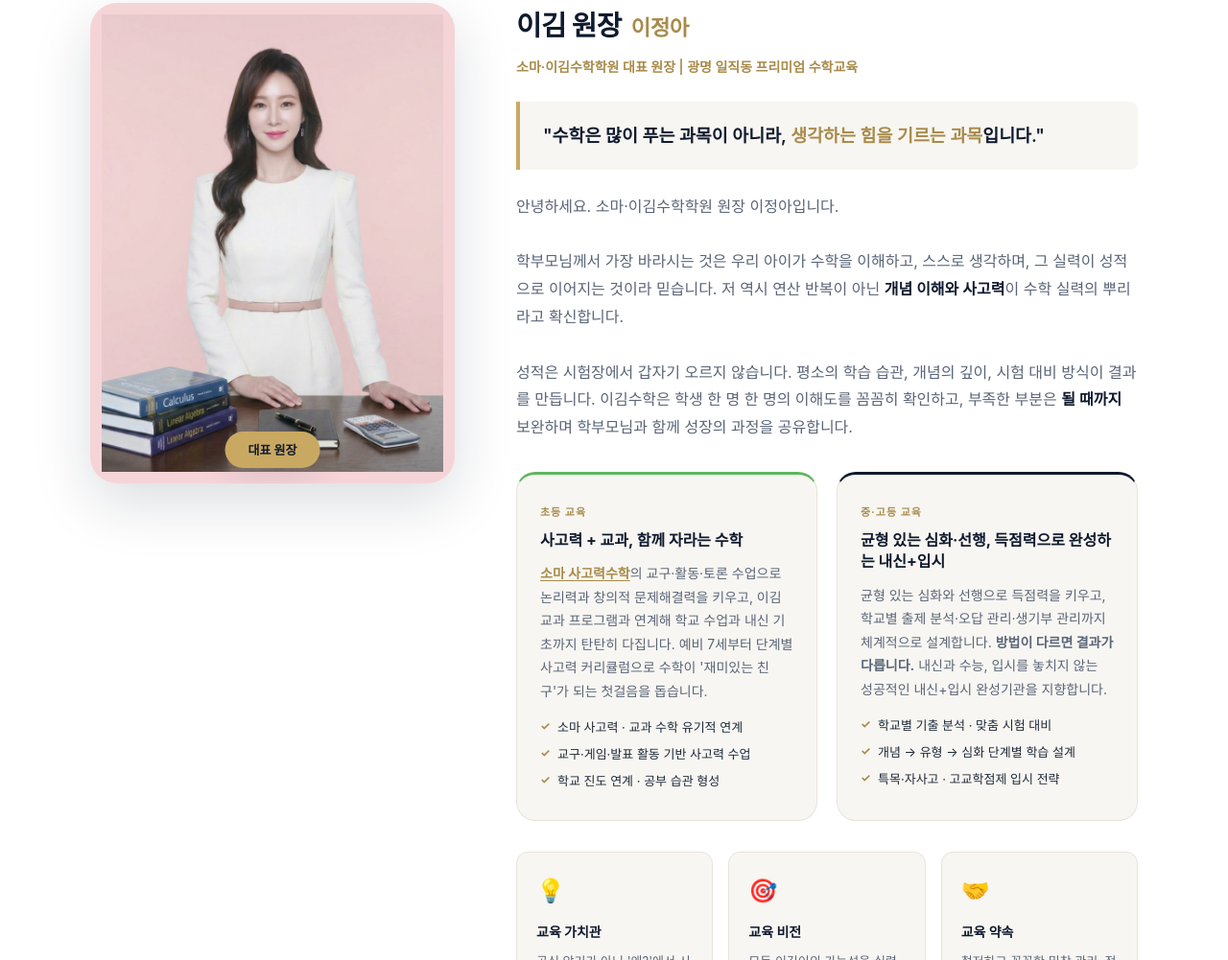
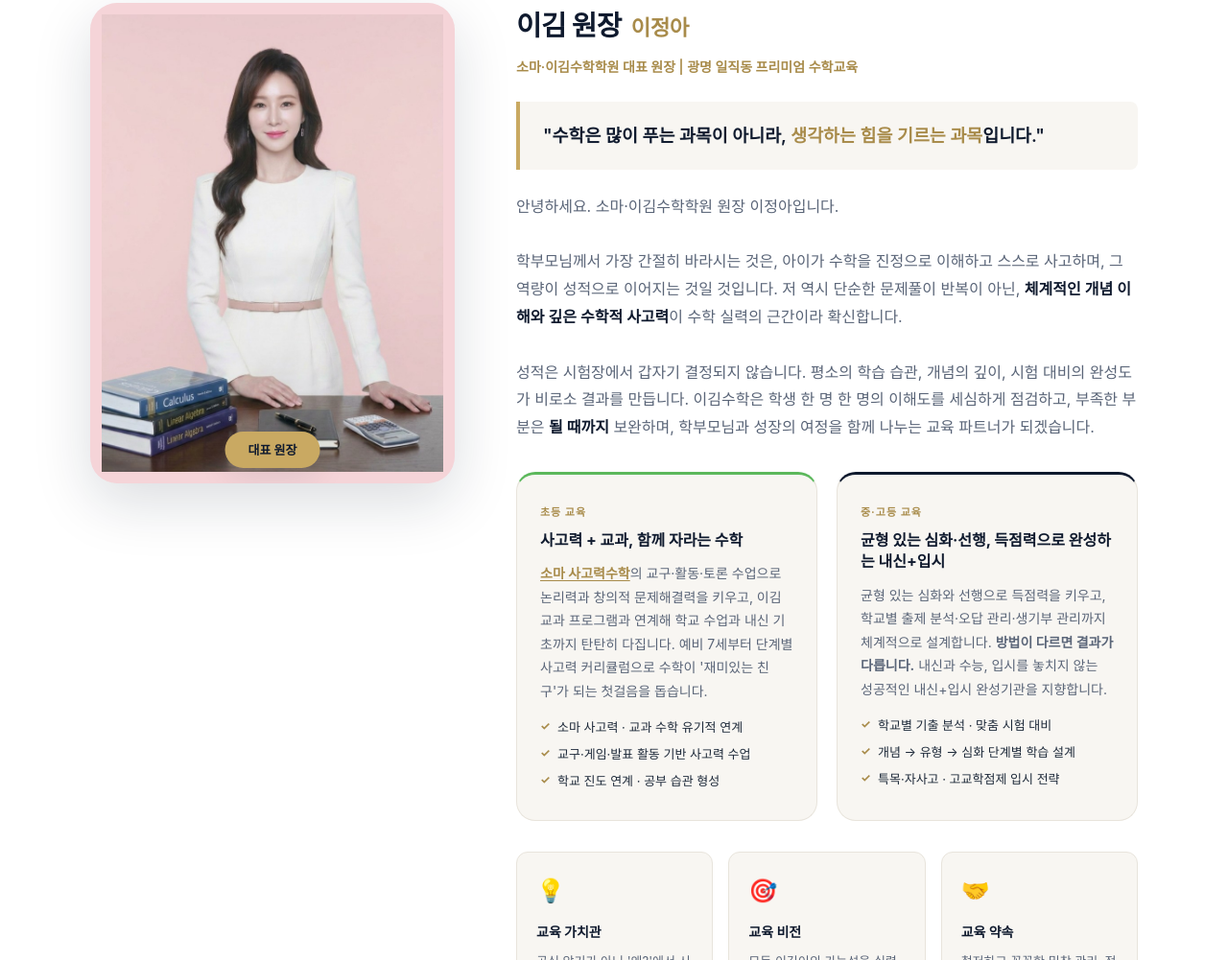
Before and after one commit to lja0822-JA/soma-ikim-math, a plain HTML site: page index.html in a window 1280 px wide. Shown: the part 1410-2411 px from the top of the page at 96% size. Drawn offline with Linux system fonts and the light colour scheme; a web font is replaced by a local one.

Commit message:
update: refine director introduction copy for premium tone

```diff
--- a/index.html
+++ b/index.html
@@ -145,13 +145,17 @@
             </blockquote>
             <p class="director__intro">
               안녕하세요. 소마·이김수학학원 원장 이정아입니다.<br><br>
-              학부모님께서 가장 바라시는 것은 우리 아이가 수학을 이해하고, 스스로 생각하며,
-              그 실력이 성적으로 이어지는 것이라 믿습니다. 저 역시 연산 반복이 아닌
-              <strong>개념 이해와 사고력</strong>이 수학 실력의 뿌리라고 확신합니다.<br><br>
-              성적은 시험장에서 갑자기 오르지 않습니다. 평소의 학습 습관, 개념의 깊이,
-              시험 대비 방식이 결과를 만듭니다. 이김수학은 학생 한 명 한 명의 이해도를
-              꼼꼼히 확인하고, 부족한 부분은 <strong>될 때까지</strong> 보완하며
-              학부모님과 함께 성장의 과정을 공유합니다.
+              학부모님께서 가장 간절히 바라시는 것은, 아이가 수학을 진정으로 이해하고
+              스스로 사고하며, 그 역량이 성적으로 이어지는 것일 것입니다.
+              저 역시 단순한 문제풀이 반복이 아닌,
+              <strong>체계적인 개념 이해와 깊은 수학적 사고력</strong>이
+              수학 실력의 근간이라 확신합니다.<br><br>
+              성적은 시험장에서 갑자기 결정되지 않습니다.
+              평소의 학습 습관, 개념의 깊이, 시험 대비의 완성도가
+              비로소 결과를 만듭니다.
+              이김수학은 학생 한 명 한 명의 이해도를 세심하게 점검하고,
+              부족한 부분은 <strong>될 때까지</strong> 보완하며,
+              학부모님과 성장의 여정을 함께 나누는 교육 파트너가 되겠습니다.
             </p>
             <div class="director__tracks">
               <article class="director__track director__track--elem">
```
